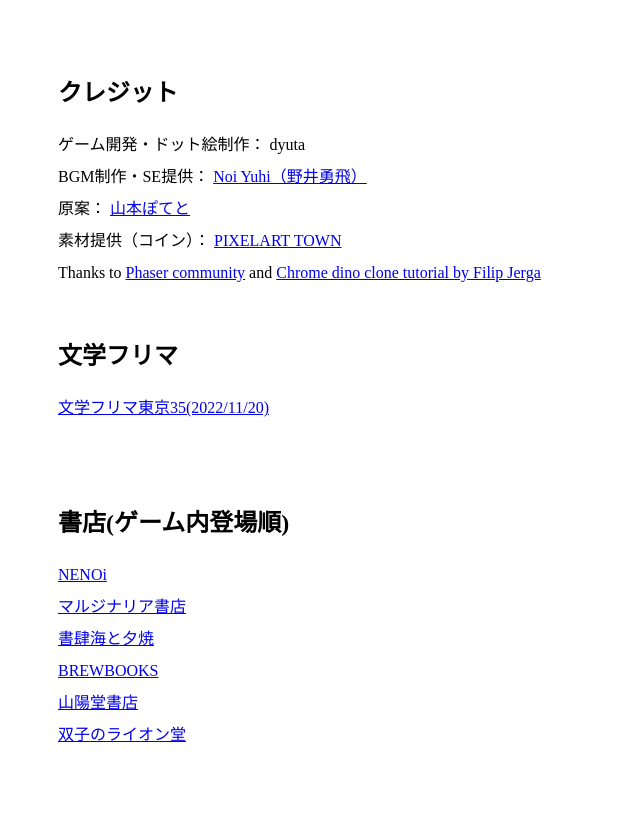
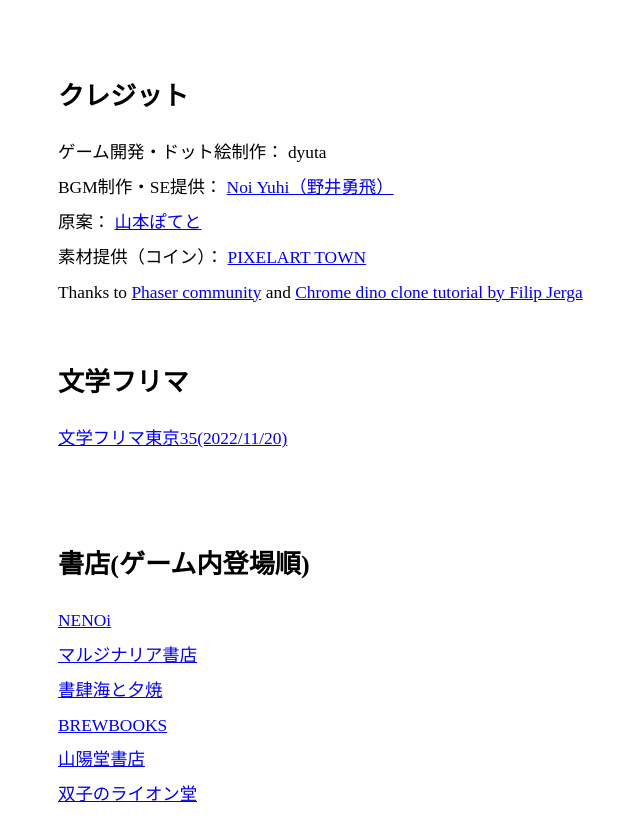
Before and after one commit to dyuta/pote-walk, a plain HTML site: page credits.html in a window 1280 px wide. Shown: the whole page, without its empty margins (0-640 px from the left). Drawn offline with Linux system fonts and the light colour scheme.

Commit message:
deploy: f421a450cb7645af03d5e037c238d6a6dde4138e

```diff
--- a/credits.html
+++ b/credits.html
@@ -13,8 +13,8 @@
     <meta charset="utf-8">
     <style>
       html{
-          font-size: 62.5%;
-          /*font-size: 70.5%;*/
+          /*font-size: 62.5%;*/
+          font-size: 68.0%;
           font-family: 'Helvetica','Arial','Hiragino Kaku Gothic ProN','ヒラギノ角ゴ ProN W3','メイリオ', Meiryo,'ＭＳ Ｐゴシック','MS PGothic'sans-serif;
       }
       body{
```
